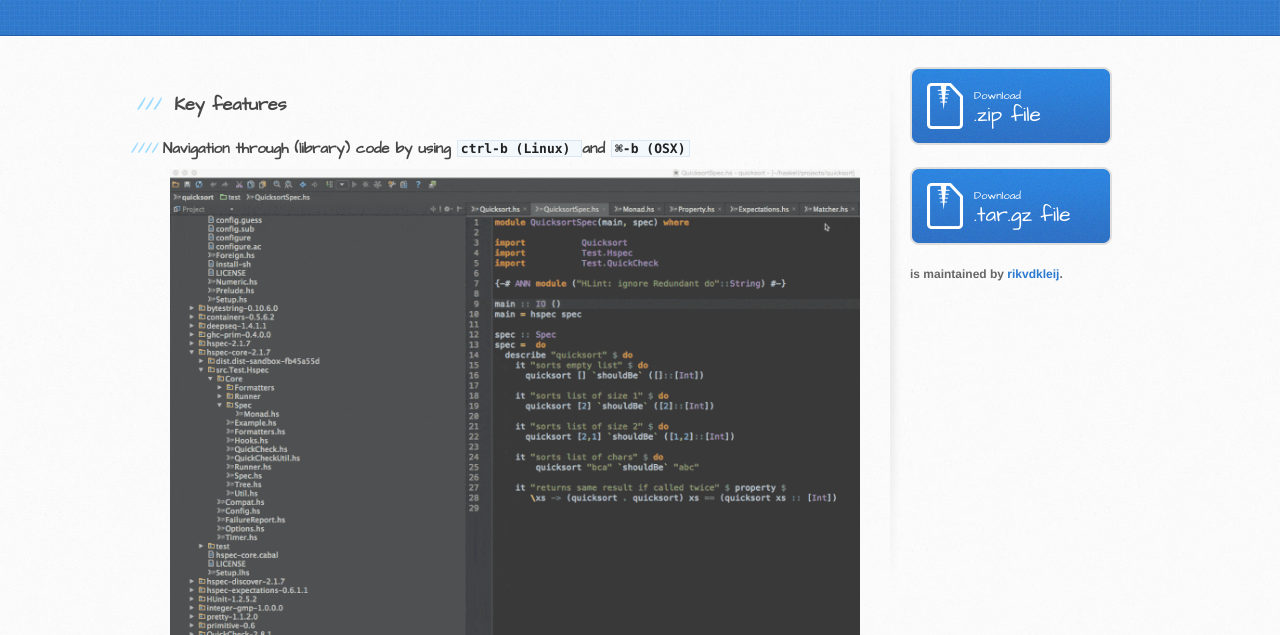
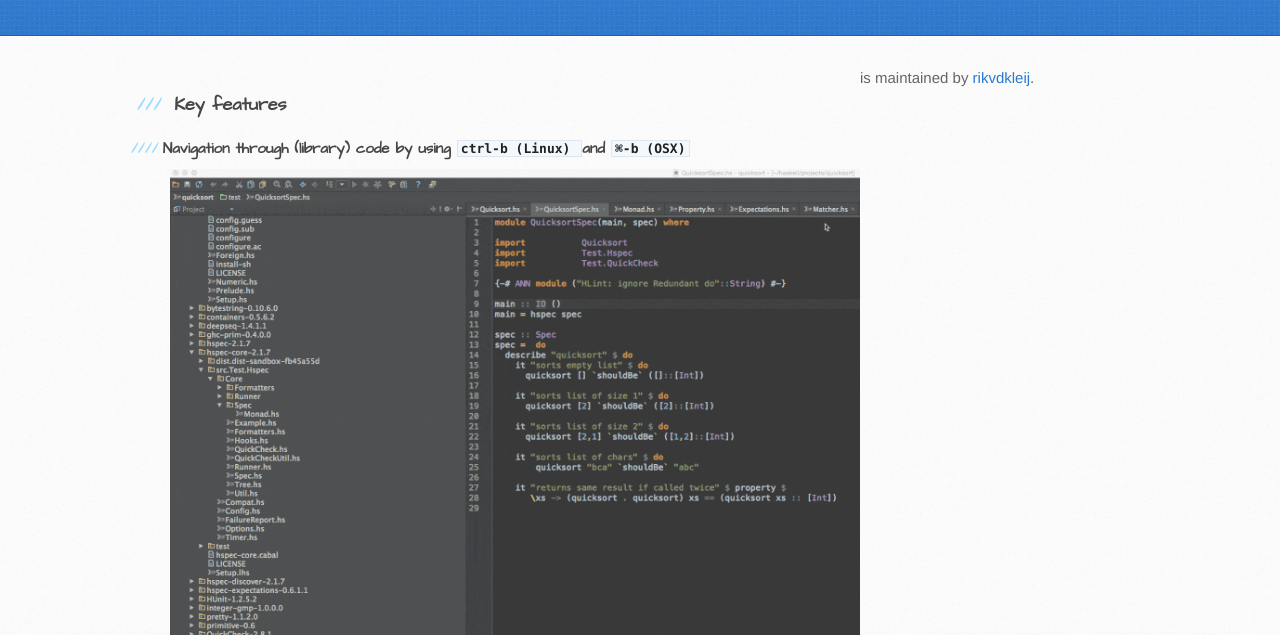
Before and after one commit to rikvdkleij/intellij-haskell, a plain HTML site: page index.html in a window 1280 px wide. Shown: the part 165-800 px from the top of the page. Drawn offline with Linux system fonts and the light colour scheme.

Commit message:
Removed download buttons.

```diff
--- a/index.html
+++ b/index.html
@@ -46,19 +46,9 @@
             </p>
         </section>
 
-        <aside id="sidebar">
-            <a href="https://github.com/rikvdkleij/intellij-haskell/zipball/master" class="button">
-                <small>Download</small>
-                .zip file
-            </a>
-            <a href="https://github.com/rikvdkleij/intellij-haskell/tarball/master" class="button">
-                <small>Download</small>
-                .tar.gz file
-            </a>
-
+        <aside id="Vsidebar">
             <p class="repo-owner"><a href="https://github.com/rikvdkleij/intellij-haskell"></a> is maintained by <a
                     href="https://github.com/rikvdkleij">rikvdkleij</a>.</p>
-
         </aside>
     </div>
 </div>
```
